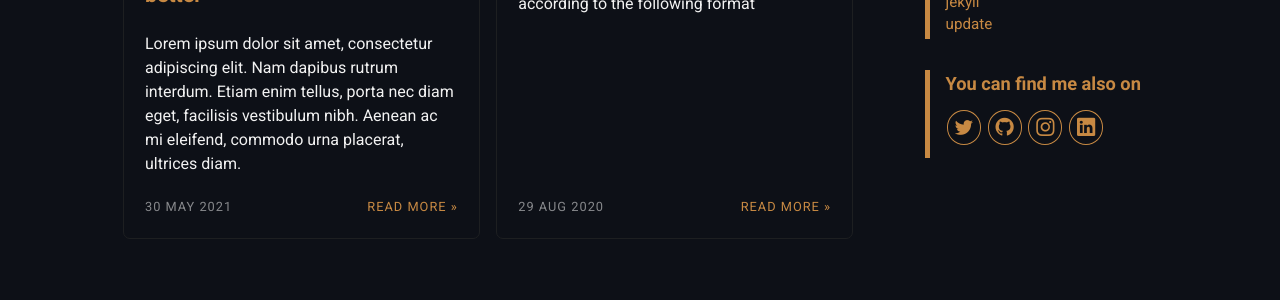
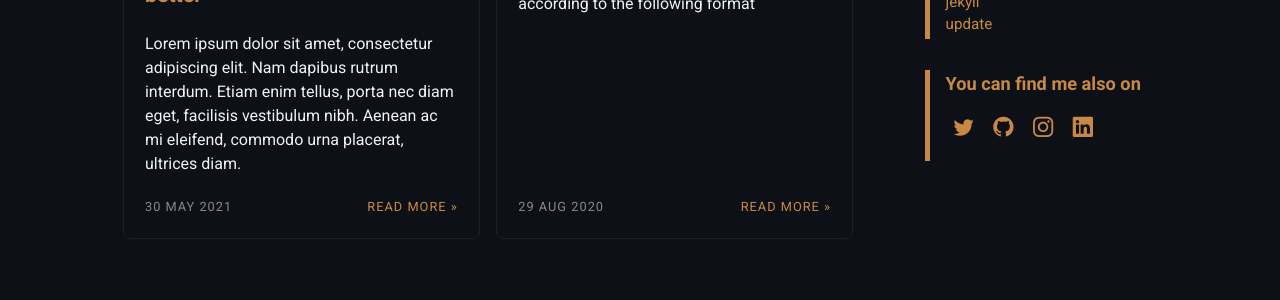
Before and after one commit to kbegiedza/kbegiedza.github.io, a Jekyll site: the page built from index.html, in a window 1280 px wide. Shown: the part 385-685 px from the top of the page. Built offline with Jekyll 4.4.1, drawn with Linux system fonts in a browser that asks for light colours; nearby versions of some CDN libraries.

Commit message:
Improved styles

```diff
--- a/_sass/theme-dark.scss
+++ b/_sass/theme-dark.scss
@@ -283,18 +283,15 @@ a.is-secondary,.is-secondary,.is-secondary:focus {
 }
 
 a.is-social {
-    margin: 0.1em;
-    font-size: 0.9em;
-    border-radius: 50%;
+    border: 0;
+    font-size: 1em;
     color: $text-accent;
     margin-bottom: 0.4em;
     text-decoration: none;
-    border-color: $text-accent;
     background-color: transparent;
 }
 
 a.is-social:hover {
-    border-color: $text-accent;
     color: $dark-background-color;
     background-color: $text-accent;
 }
```
